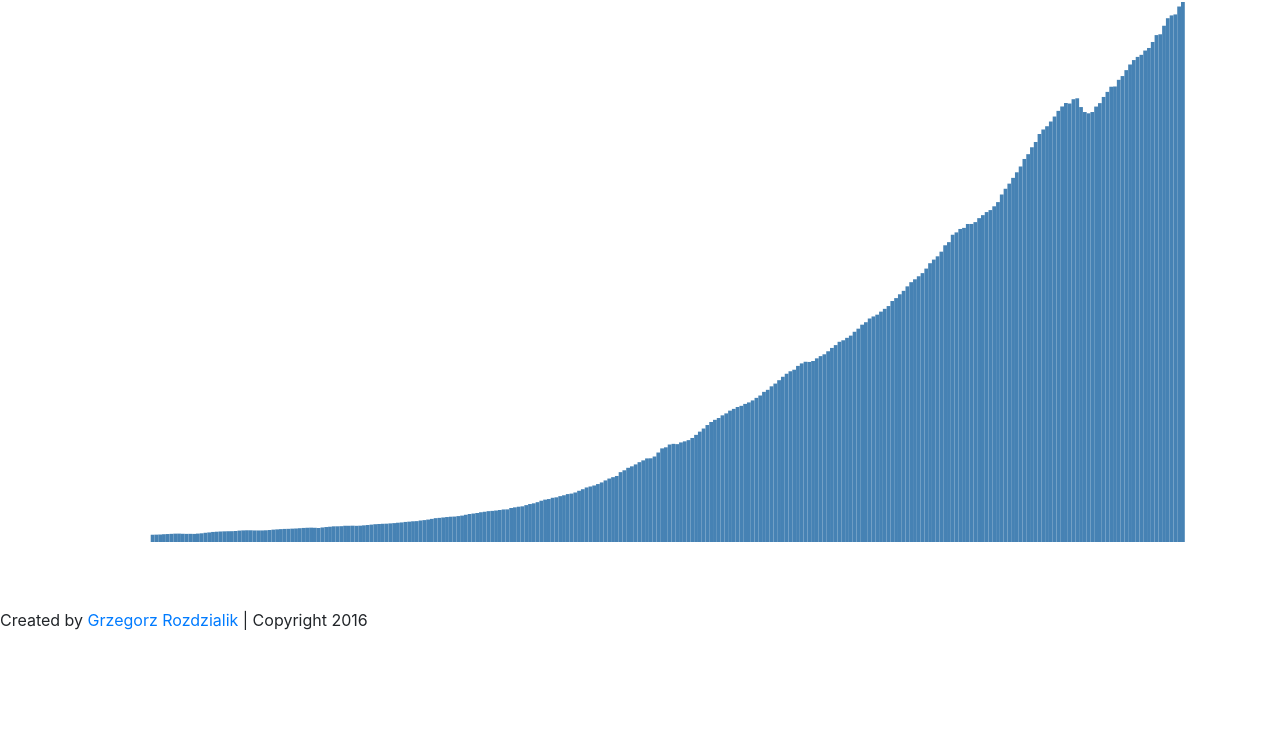
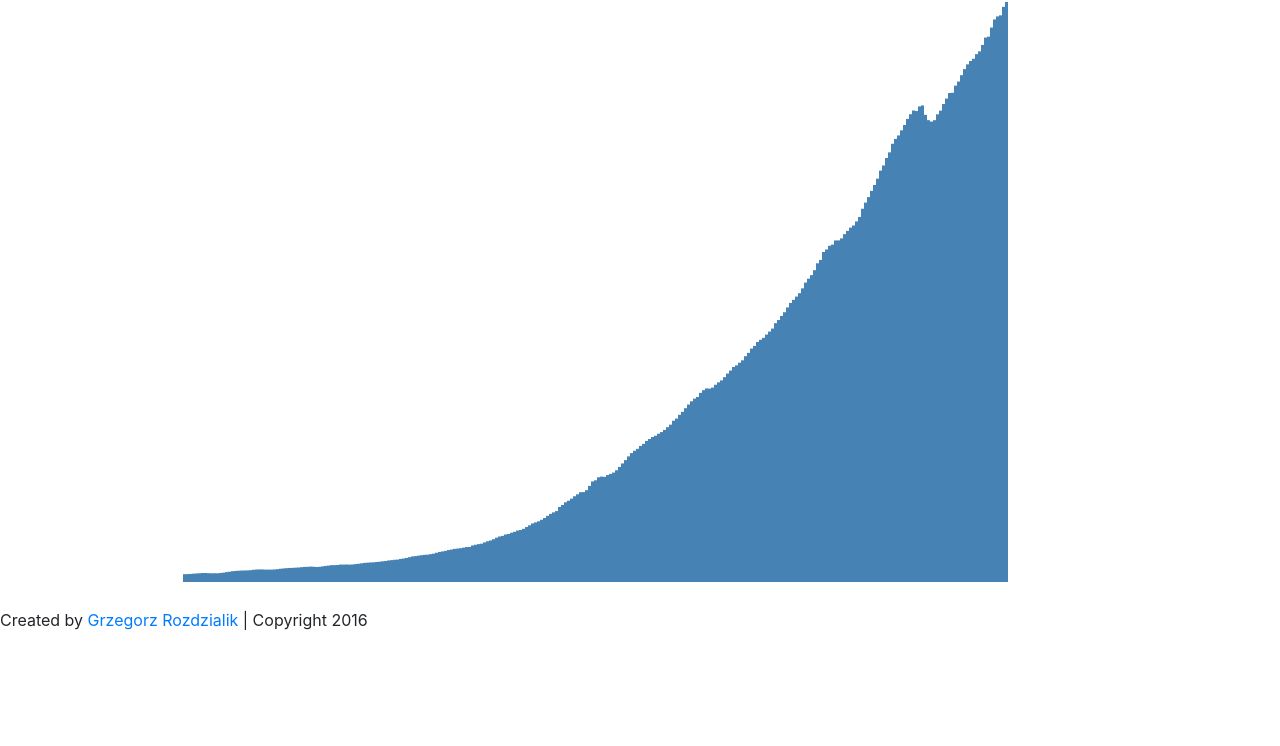
Before and after one commit to Gelio/gdp-d3, a website built with webpack: page public/index.html in a window 1280 px wide. Shown: the part 54-800 px from the top of the page. Built offline with nearby package versions, Linux system fonts and the light colour scheme.

Commit message:
converted to fixed width, x axis cuts off some bars

```diff
--- a/app/scripts/main.js
+++ b/app/scripts/main.js
@@ -22,38 +22,48 @@
 
         var chartData = data.data;
 
-        var height = 600;
+        var height = 580,
+            width = 980;
+
+        var margins = {
+            bottom: 20,
+            left: 20
+        };
 
         var chart = d3.select('.chart'),
             y = d3.scale.linear()
                 .domain([0, d3.max(chartData, function(d) { return d[1];})])
-                .range([0, 90]),
+                .range([height, 0]),
             x = d3.scale.ordinal()
-                .domain(chartData.map(function(d) { return d[1];}))
-                .rangeRoundBands([0, 9500], 0.01);
+                .domain(chartData.map(function(d) { return d[0];}))
+                .rangeRoundBands([0, width], 0.1);
 
+        console.log(chartData.map(function(d) { return d[0];}));
         var xAxis = d3.svg.axis()
             .scale(x)
-            .orient('bottom');
+            .orient('bottom')
+            .tickValues(x.domain().filter(function(d, i) { return !(i % 30);}));
 
-        chart.attr('width', '100%')
-            .attr('height', height + 'px');
+        chart.attr('width', width + margins.left + 'px')
+            .attr('height', height + margins.bottom + 'px');
 
-        chart.selectAll('g')
+        var innerChart = chart.append('g').attr('transform', 'translate(' + margins.left + ', 0)');
+
+        /*innerChart.append('g')
+            .attr('class', 'x axis')
+            .attr('transform', 'translate(0, ' + (height + 1) + ')')
+            .call(xAxis);*/
+
+        innerChart.selectAll('g')
             .data(chartData)
             .enter().append('rect')
-            .attr('x', function(d) { return (x(d[1])/100 + 5 + '%');})
-            .attr('y', function(d) { return (90 - y(d[1])) + '%';})
-            .attr('width', x.rangeBand()/100 + '%')
-            .attr('height', function(d) { return y(d[1]) + '%'})
+            .attr('x', function(d) { return x(d[0]) + 'px';})
+            .attr('y', function(d) { return (y(d[1])) + 'px';})
+            .attr('width', x.rangeBand() + 'px')
+            .attr('height', function(d) { return (height  - y(d[1])) + 'px'})
             .on('mouseover', highlightBar)
             .on('mouseout', removeHighlightAndTooltip)
             .on('mousemove', displayTooltip);
-
-        chart.append('g')
-            .attr('class', 'x axis')
-            .attr('transform', 'translate(0, ' + height + ')')
-            .call(xAxis);
     }
 
     function highlightBar() {
--- a/app/styles/main.scss
+++ b/app/styles/main.scss
@@ -17,10 +17,6 @@
   }
 }
 
-.chart {
-  width: 100%;
-}
-
 // SVG styles
 .chart rect.highlighted {
   fill: #57a1b4;
@@ -31,7 +27,7 @@
 }
 
 .chart text {
-  fill: white;
+  fill: black;
   font: 10px sans-serif;
   text-anchor: end;
 }
--- a/public/index.html
+++ b/public/index.html
@@ -10,7 +10,7 @@
     <h1 class="text-xs-center text-primary">US Gross Domestic Product</h1>
 
     <div class="chart-wrapper">
-        <svg class="chart"></svg>
+        <svg class="chart center-block"></svg>
     </div>
 
     <div class="chart-tooltip"></div>
```
